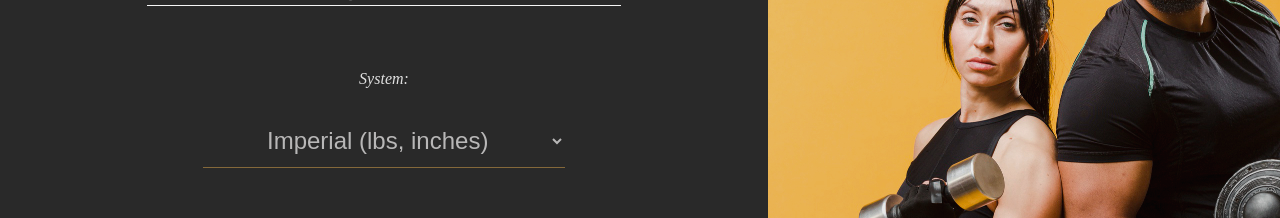
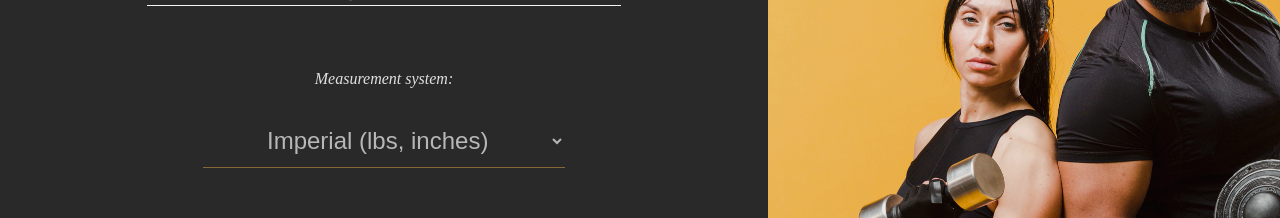
Before and after one commit to chengivan2/bmi-calculator, a Next.js app: page / in a window 1280 px wide. Shown: the part 429-647 px from the top of the page. Built offline with nearby package versions, Linux system fonts and the light colour scheme; a web font is replaced by a local one.

Commit message:
UX Writing Hot Fix

```diff
--- a/src/app/components/calculator/Calculator.jsx
+++ b/src/app/components/calculator/Calculator.jsx
@@ -6,7 +6,7 @@ import "../../componentsstsyles/calculator/Calculator.css";
 function Calculator() {
   const [weight, setWeight] = useState("");
   const [height, setHeight] = useState("");
-  const [system, setSystem] = useState("imperial"); // Default to imperial
+  const [system, setSystem] = useState("imperial");
 
   const calculateBMI = () => {
     const weightInKg = system === "imperial" ? weight * 0.453592 : +weight;
@@ -14,7 +14,7 @@ function Calculator() {
 
     if (weightInKg > 0 && heightInM > 0) {
       const bmi = weightInKg / (heightInM * heightInM);
-      return bmi.toFixed(2); // Round to 2 decimal places
+      return bmi.toFixed(2);
     }
     return "";
   };
@@ -24,7 +24,9 @@ function Calculator() {
       ? "Enter weight in pounds (lbs)"
       : "Enter weight in kilograms (kg)";
   const heightPlaceholder =
-    system === "imperial" ? "Enter height in inches (in)" : "Enter height in meters (m)";
+    system === "imperial"
+      ? "Enter height in inches (in)"
+      : "Enter height in meters (m)";
 
   return (
     <div className="bmi-calculator-component">
@@ -47,7 +49,7 @@ function Calculator() {
         />
       </label>
       <label>
-        System:
+        Measurement system:
         <select value={system} onChange={(e) => setSystem(e.target.value)}>
           <option value="imperial">Imperial (lbs, inches)</option>
           <option value="metric">Metric (kg, meters)</option>
```
